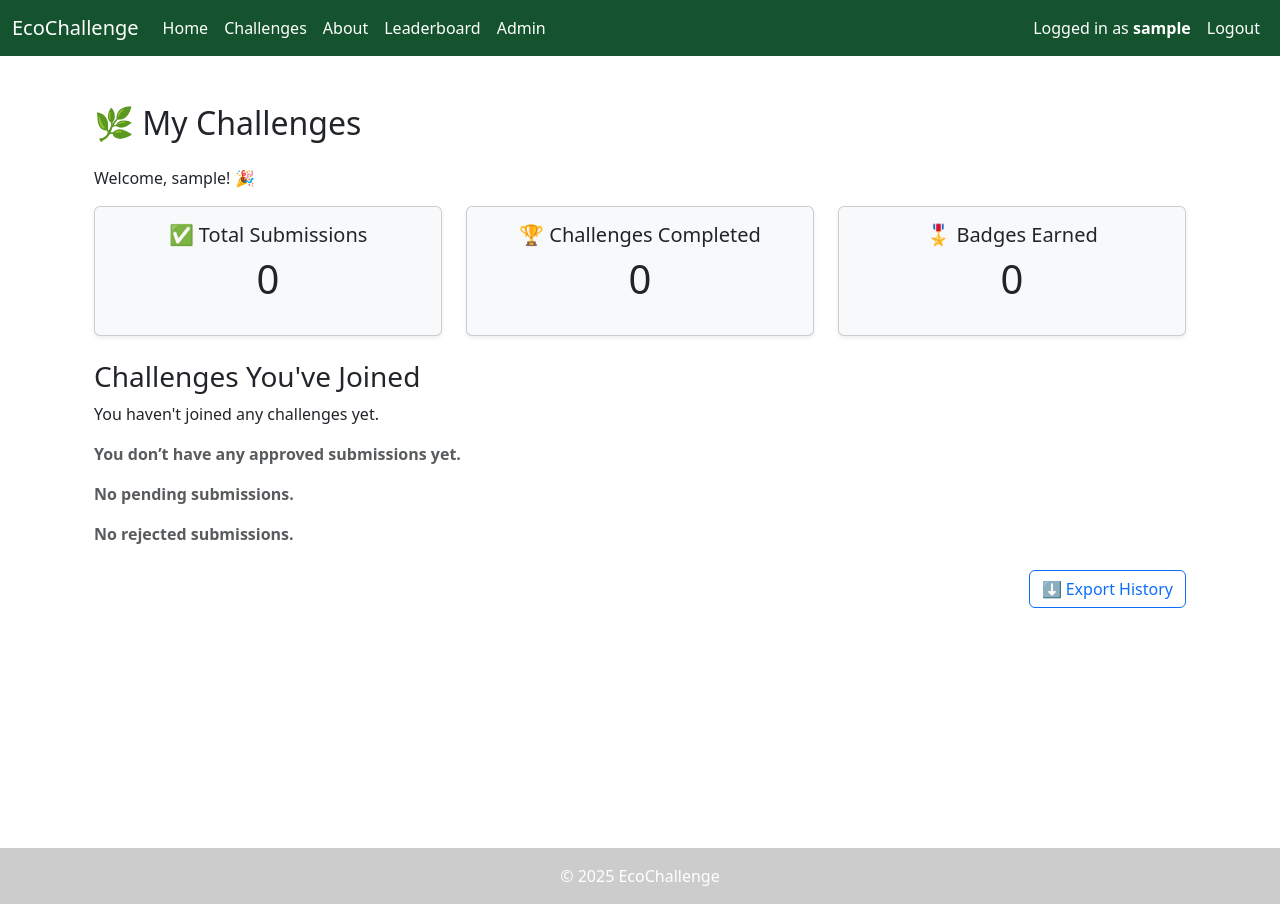
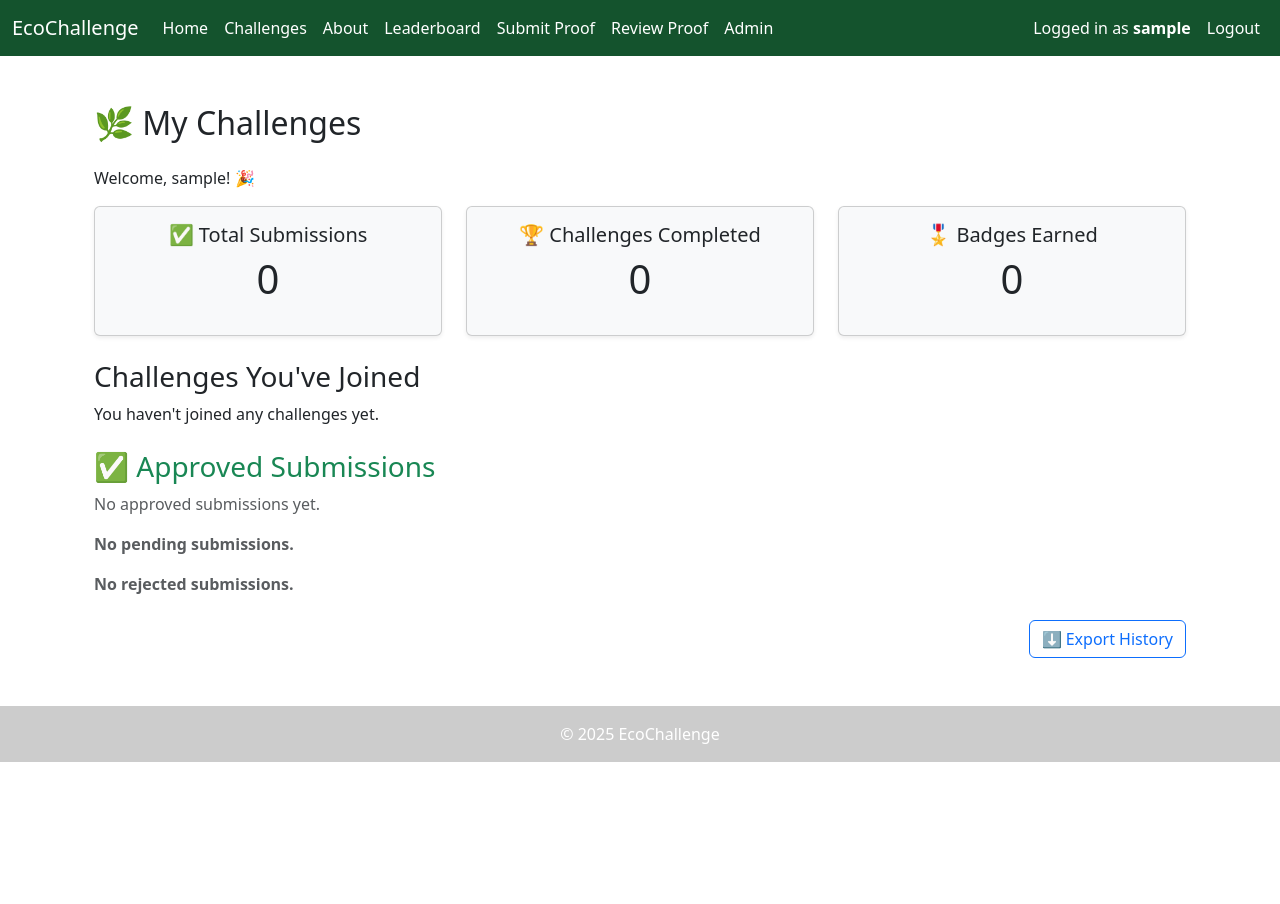
Before and after one commit to sharadpatel13/GreenChallenge, a Django app: page /my-challenges/ in a window 1280 px wide. After the commit the page ends 762 px from the top, so only its background shows below. Run offline with Django 5.2, Linux system fonts and the light colour scheme; the visitor is signed in with stand-in values (Sample User, id 1).

Commit message:
Update navbar: added Submit Proof and Review Proof buttons (Review Proof visible only for admin)

```diff
--- a/badges/templates/base.html
+++ b/badges/templates/base.html
@@ -33,6 +33,14 @@
                     <li class="nav-item">
                         <a class="nav-link" href="{% url 'leaderboard' %}">Leaderboard</a>
                     </li>
+                    <li class="nav-item">
+                        <a class="nav-link" href="{% url 'submit-proof' %}">Submit Proof</a>
+                    </li>
+                    {% if user.is_staff %}
+                    <li class="nav-item">
+                        <a class="nav-link" href="{% url 'review_proofs' %}">Review Proof</a>
+                    </li>
+                    {% endif %}
                     {% if user.is_staff %}
                     <li class="nav-item">
                         <a class="nav-link" href="/admin">Admin</a> <!-- Link to the admin panel -->
@@ -67,34 +75,6 @@
     </div>
 
 <footer class="text-white text-center text-lg-start mt-5">
-  <div class="container p-4">
-    <div class="row">
-      <div class="col-lg-6 col-md-12 mb-4 mb-md-0">
-        <h5 class="text-uppercase">EcoChallenge</h5>
-        <p>
-          Make small changes. Build big impact. Join challenges to reduce waste, save energy, and protect the planet.
-        </p>
-      </div>
-
-      <div class="col-lg-3 col-md-6 mb-4 mb-md-0">
-        <h5 class="text-uppercase">Links</h5>
-        <ul class="list-unstyled mb-0">
-          <li><a href="{% url 'leaderboard' %}" class="text-white">Home</a></li>
-          <li><a href="{% url 'challenge_list' %}" class="text-white">Challenges</a></li>
-          <li><a href="#" class="text-white">About</a></li>
-          <li><a href="#" class="text-white">Contact</a></li>
-        </ul>
-      </div>
-
-      <div class="col-lg-3 col-md-6 mb-4 mb-md-0">
-        <h5 class="text-uppercase">Connect</h5>
-        <a href="#" class="text-white me-3"><i class="bi bi-facebook"></i></a>
-        <a href="#" class="text-white me-3"><i class="bi bi-twitter"></i></a>
-        <a href="#" class="text-white me-3"><i class="bi bi-instagram"></i></a>
-        <a href="#" class="text-white"><i class="bi bi-linkedin"></i></a>
-      </div>
-    </div>
-  </div>
   <div class="text-center p-3 mt-3" style="background-color: rgba(0, 0, 0, 0.2);">
     © 2025 EcoChallenge
   </div>
--- a/badges/templates/my_challenges.html
+++ b/badges/templates/my_challenges.html
@@ -56,56 +56,40 @@
         <p>You haven't joined any challenges yet.</p>
     {% endif %}
 
-    <!-- Approved Submissions -->
-    {% if grouped_proofs %}
-        <h3 class="mt-4">📄 Approved Submissions</h3>
-        {% for challenge_title, proofs in grouped_proofs.items %}
-            <div class="card my-3 shadow-sm">
-                <div class="card-header bg-success text-white">
-                    <strong>{{ challenge_title }}</strong>
-                </div>
-                <div class="card-body">
-                    <ul class="list-group">
-                        {% for proof in proofs %}
-                            <li class="list-group-item">
-                                📅 Uploaded: {{ proof.date_uploaded|date:"M d, Y" }}<br>
-                                🏅 Badge:
-                                {% if proof.badge_awarded %}
-                                    <strong>{{ proof.badge_awarded.name }}</strong>
-                                {% else %}
-                                    None
-                                {% endif %}
-                            </li>
-                        {% endfor %}
-                    </ul>
-                </div>
+        <h3 class="mt-4 text-success">✅ Approved Submissions</h3>
+    {% if approved_proofs %}
+      <ul class="list-group mt-2">
+        {% for proof in approved_proofs %}
+          <li class="list-group-item d-flex justify-content-between align-items-center">
+            <div>
+              <strong>{{ proof.challenge.title }}</strong><br>
+              📅 Uploaded: {{ proof.date_uploaded|date:"M d, Y" }}<br>
+              ✅ <strong>Status: Approved</strong>
             </div>
+            <a href="{{ proof.proof_file.url }}" class="btn btn-outline-success btn-sm" target="_blank">View Proof</a>
+          </li>
         {% endfor %}
+      </ul>
     {% else %}
-    <p class="text-muted"><strong>You don’t have any approved submissions yet.</strong></p>
+      <p class="text-muted">No approved submissions yet.</p>
     {% endif %}
 
-    <!-- Pending Submissions -->
-    {% if pending_proofs_grouped %}
-        <h3 class="mt-5">⌛ Pending Submissions</h3>
-        {% for challenge_title, proofs in pending_proofs_grouped.items %}
-            <div class="card my-3 shadow-sm">
-                <div class="card-header bg-warning text-dark">
-                    <strong>{{ challenge_title }}</strong>
-                </div>
-                <div class="card-body">
-                    <ul class="list-group">
-                        {% for proof in proofs %}
-                            <li class="list-group-item">
-                                📅 Uploaded: {{ proof.date_uploaded|date:"M d, Y" }}
-                            </li>
-                        {% endfor %}
-                    </ul>
-                </div>
+        {% if pending_proofs %}
+      <h3 class="mt-5 text-warning">⏳ Pending Submissions</h3>
+      <ul class="list-group mt-2">
+        {% for proof in pending_proofs %}
+          <li class="list-group-item d-flex justify-content-between align-items-center">
+            <div>
+              <strong>{{ proof.challenge.title }}</strong><br>
+              📅 Uploaded: {{ proof.date_uploaded|date:"M d, Y" }}<br>
+              ⏳ <strong>Status: Pending</strong>
             </div>
+            <a href="{{ proof.proof_file.url }}" class="btn btn-outline-secondary btn-sm" target="_blank">View Proof</a>
+          </li>
         {% endfor %}
+      </ul>
     {% else %}
-    <p class="text-muted mt-3"><strong>No pending submissions.</strong></p>
+      <p class="text-muted mt-3"><strong>No pending submissions.</strong></p>
     {% endif %}
 
     <!-- Rejected Submissions -->
```
